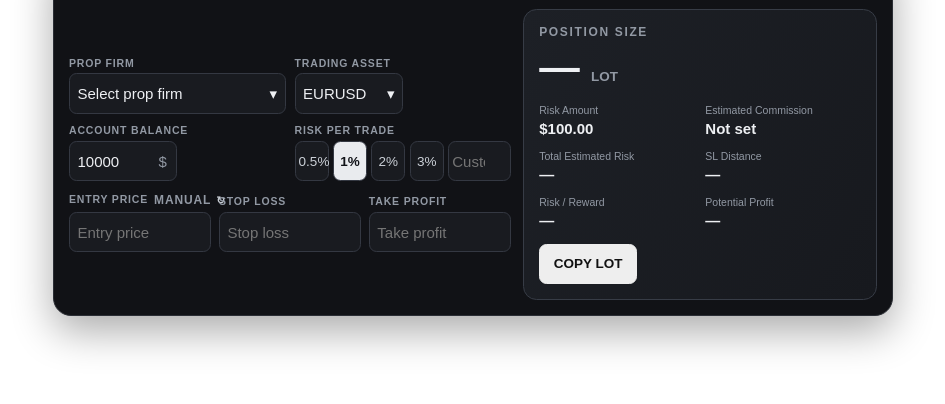
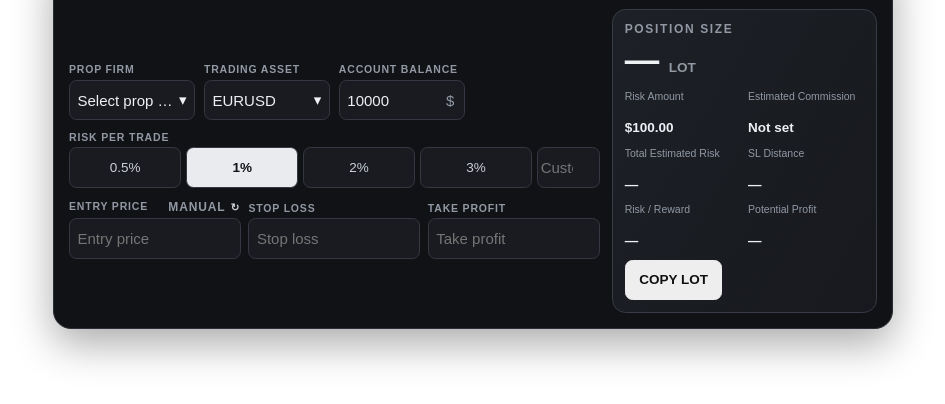
Before and after one commit to gutsusm/VVidget-, a plain HTML site: page index.html in a window 1280 px wide. Shown: the part 54-458 px from the top of the page, without its empty margins (167-1112 px from the left). Drawn offline with Linux system fonts and the light colour scheme.

Commit message:
Update index.html

```diff
--- a/index.html
+++ b/index.html
@@ -1,4 +1,3 @@
-
 <!doctype html>
 <html lang="en">
 <head>
@@ -16,13 +15,14 @@ body{margin:0;padding:5px;background:transparent;color:var(--txt);font:11px Aria
 .status,.live{font-size:8px;color:var(--muted)}
 .status{display:none}
 button,input{font:inherit}
-.workspace{display:grid;grid-template-columns:minmax(0,1.25fr) minmax(0,1fr);gap:8px;align-items:stretch}
+.workspace{display:grid;grid-template-columns:minmax(0,1.9fr) minmax(0,.95fr);gap:8px;align-items:stretch}
 .inputs-panel{min-width:0;display:flex;flex-direction:column;justify-content:center;gap:8px}
 .row{display:grid;gap:6px;align-items:end}
-.mainrow{grid-template-columns:repeat(2,minmax(0,1fr));row-gap:7px}
+.mainrow{grid-template-columns:repeat(4,minmax(0,1fr));row-gap:7px}
 .prices{grid-template-columns:repeat(3,minmax(0,1fr));gap:5px}
 .field{min-width:0}
-.assetfield,.balancefield{width:50%;min-width:0}
+.assetfield,.balancefield{width:100%;min-width:0}
+.riskfield{grid-column:1/-1}
 .label{display:flex;justify-content:space-between;gap:4px;margin:0 0 3px;color:var(--muted);font-size:7px;font-weight:bold;letter-spacing:.55px;text-transform:uppercase;white-space:nowrap}
 .control,.selectbtn{width:100%;height:27px;min-width:0;border:1px solid var(--line);border-radius:5px;background:var(--p);color:var(--txt);padding:0 5px;outline:none;font-size:10px}
 .control:focus,.selectbtn:focus{border-color:#818894}
@@ -45,14 +45,14 @@ button,input{font:inherit}
 .risk.active{background:#e9ebee;color:#111318;font-weight:bold}
 .custom{width:42px;flex:0 0 42px;text-align:center;padding:0 2px}
 .refresh{border:0;background:none;color:#cbd0d7;cursor:pointer;padding:0 1px}
-.result{min-width:0;display:flex;flex-direction:column;justify-content:center;gap:9px;margin:0;padding:10px;border:1px solid #373c46;border-radius:9px;background:linear-gradient(120deg,#1d2026,#17191e)}
+.result{min-width:0;display:flex;flex-direction:column;justify-content:center;gap:7px;margin:0;padding:8px;border:1px solid #373c46;border-radius:9px;background:linear-gradient(120deg,#1d2026,#17191e)}
 .lotlabel{font-size:8px;color:var(--muted);font-weight:bold;letter-spacing:1.1px}
-.lot{font-size:27px;font-weight:bold;margin-top:3px;white-space:nowrap}
+.lot{font-size:23px;font-weight:bold;margin-top:3px;white-space:nowrap}
 .lot small{font-size:9px;color:var(--muted)}
-.metrics{display:grid;grid-template-columns:repeat(2,minmax(0,1fr));gap:8px 7px}
+.metrics{display:grid;grid-template-columns:repeat(2,minmax(0,1fr));gap:7px 5px}
 .metric{min-width:0}
-.metric span{display:block;color:var(--muted);font-size:7px;margin-bottom:2px}
-.metric strong{font-size:10px;white-space:nowrap}
+.metric span{display:block;color:var(--muted);font-size:7px;line-height:1.15;min-height:16px;margin-bottom:2px}
+.metric strong{font-size:9px;white-space:normal;overflow-wrap:anywhere}
 .copy{align-self:flex-start;height:27px;padding:0 9px;border:1px solid #eee;border-radius:5px;background:#eee;color:#111;font-weight:bold;font-size:9px;cursor:pointer}
 .msg,.foot{display:none}
 .settings{display:none;margin-top:9px;padding:10px;border:1px solid var(--line);border-radius:8px;background:#15171c}
@@ -63,6 +63,7 @@ button,input{font:inherit}
 .actions{display:flex;justify-content:flex-end;gap:6px;margin-top:8px}
 .secondary,.gear{border:1px solid var(--line);border-radius:5px;background:var(--p2);color:var(--txt);padding:5px 8px;cursor:pointer}
 .gear{padding:3px 6px;font-size:11px}
+/* The widget keeps its original 560px layout and scales as one unit. */
 @media(max-width:560px){
  body{overflow-x:hidden}
 }
```
